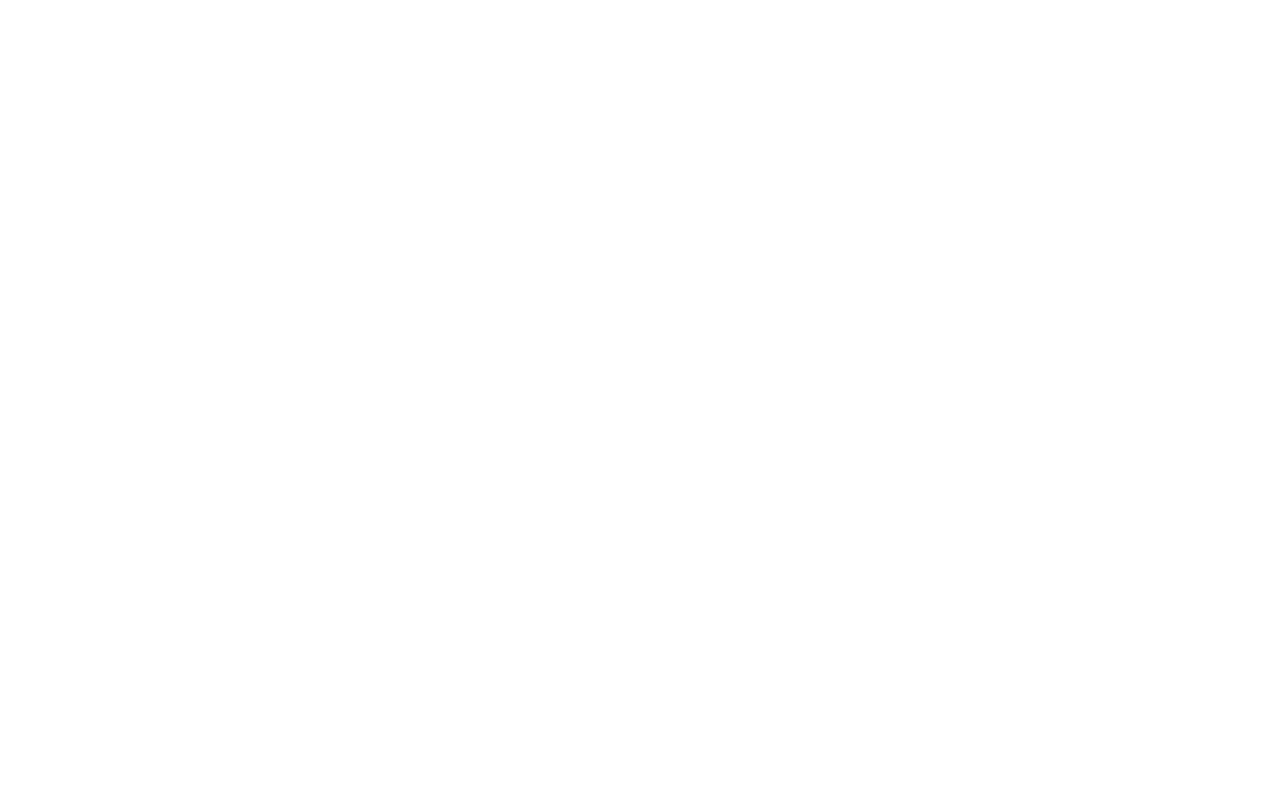
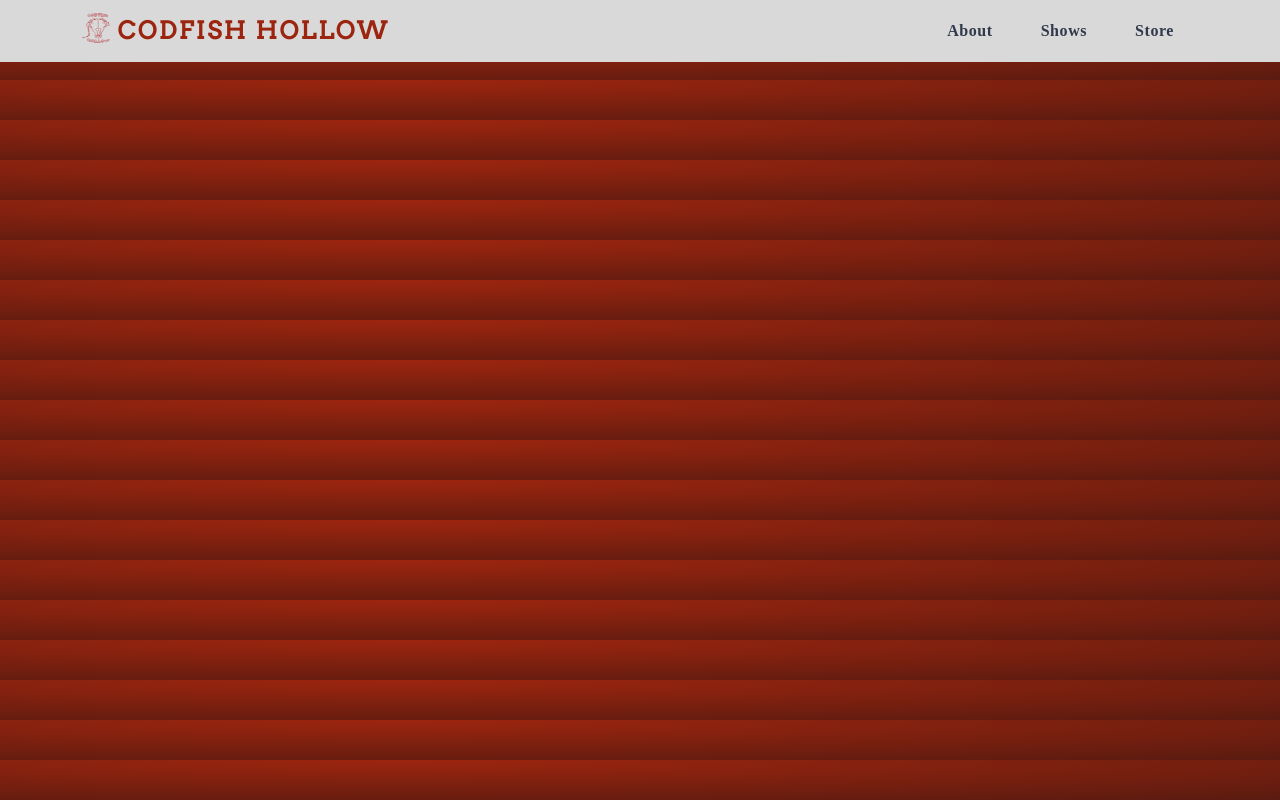
Before and after one commit to hcsneden/codfish-hollow, a React (Create React App) app: page /codfish-hollow/concessionsfaq in a window 1280 px wide. Before the commit this address had no page. Built offline with nearby package versions, Linux system fonts and the light colour scheme; a web font is replaced by a local one.

Commit message:
Created Concessions FAQ page

```diff
--- a/src/App.js
+++ b/src/App.js
@@ -7,6 +7,7 @@
 import FAQ from './components/FAQ'
 import Businesses from './components/Businesses';
 import Footer from './components/Footer'
+import Concessionsfaq from './components/Concessionsfaq'
 
 function App() {
 
@@ -22,6 +23,8 @@
           </Route>
           <Route path="/codfish-hollow/faq" element={<><Header/><FAQ/></>}>
           </Route>
+          <Route path="/codfish-hollow/concessionsfaq" element={<><Header/><Concessionsfaq/></>}>
+          </Route>
         </Routes>
       </BrowserRouter>
     </div>
--- /dev/null
+++ b/src/components/Concessionsfaq.jsx
@@ -0,0 +1,16 @@
+import React from "react";
+import { Col, Container, Row } from "react-bootstrap";
+import Button from 'react-bootstrap/Button';
+import Breadcrumb from 'react-bootstrap/Breadcrumb';
+
+const Concessionsfaq = () => {
+    return (
+        <Breadcrumb>
+            <Breadcrumb.Item href="#">Home</Breadcrumb.Item>
+            <Breadcrumb.Item href="">FAQ</Breadcrumb.Item>
+            <Breadcrumb.Item href="#">Concessions</Breadcrumb.Item>
+        </Breadcrumb>
+    )
+}
+
+export default Concessionsfaq;
--- a/src/components/Consessionsfaq.jsx
+++ /dev/null
@@ -1,3 +0,0 @@
-import React from "react";
-import { Col, Container, Row } from "react-bootstrap";
-import Button from 'react-bootstrap/Button';
```
